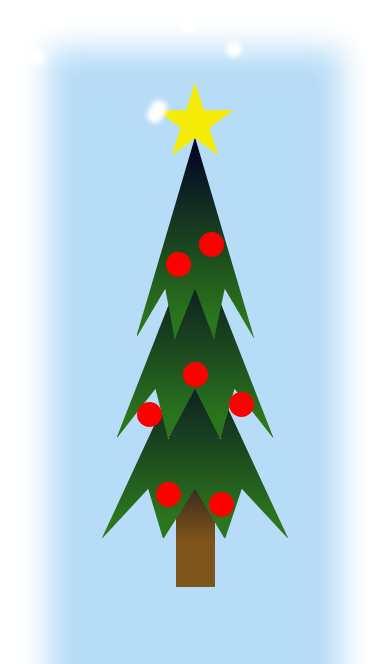
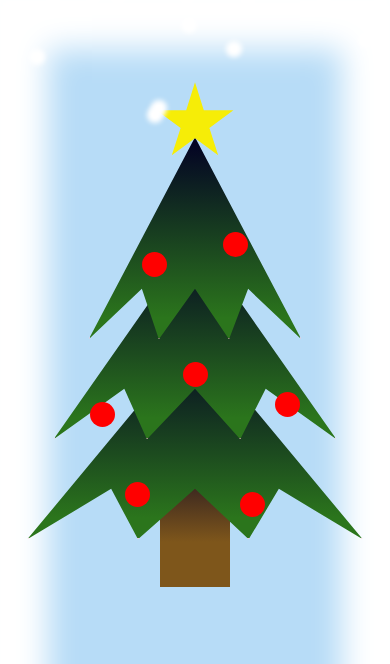
Before and after one commit to kamila-duda/christmas-tree, a plain HTML site: page index.html in a window 390 px wide. Shown: the top 664 px of the page. Drawn offline with Linux system fonts and the light colour scheme.

Commit message:
Update index.html

```diff
--- a/index.html
+++ b/index.html
@@ -16,6 +16,11 @@
             position: relative;
             margin-top: 50px;
         }
+        @media screen and (max-width: 400px) {
+        .tree-container {
+            width: 90%;
+        }
+}
 
         .star {
             width: 80px;
```
